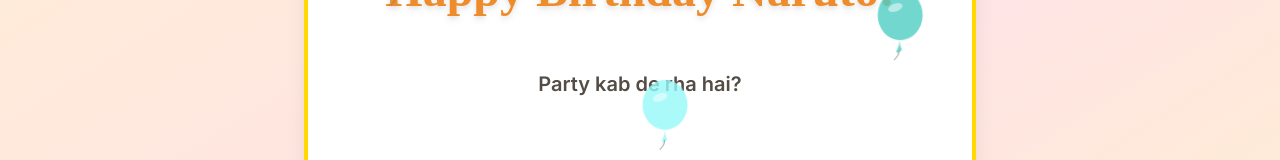
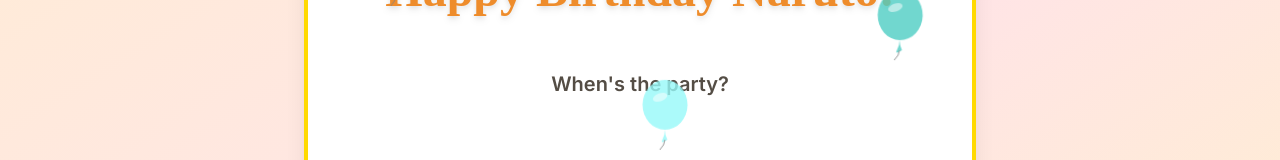
Before and after one commit to naitikkx/cosec, a Next.js app: page / in a window 1280 px wide. Shown: the part 203-363 px from the top of the page. Built offline with nearby package versions, Linux system fonts and the light colour scheme.

Commit message:
update to gumroad reaady

```diff
--- a/src/components/BirthdayCard.tsx
+++ b/src/components/BirthdayCard.tsx
@@ -85,7 +85,9 @@ export default function BirthdayCard() {
             <div className="absolute top-4 left-4"> <CakeSlice className="text-pink-400 animate-pulse delay-2"/> </div>
         </CardHeader>
         <CardContent ref={cardRef} className="relative py-10 min-h-[300px] md:min-h-[400px]"> {/* Adjusted min-height for image */}
-          <p className="text-xl font-semibold text-secondary-foreground mb-6">Party kab de rha hai?</p>
+          <p className="text-xl font-semibold text-secondary-foreground mb-6">
+            When's the party?
+            </p>
 
           {showThankYouImage ? (
             <div className="mt-6 flex flex-col items-center">
```
